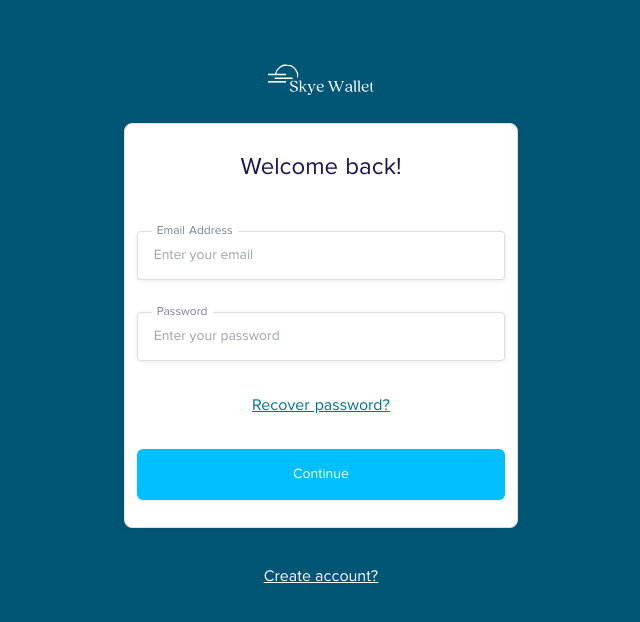
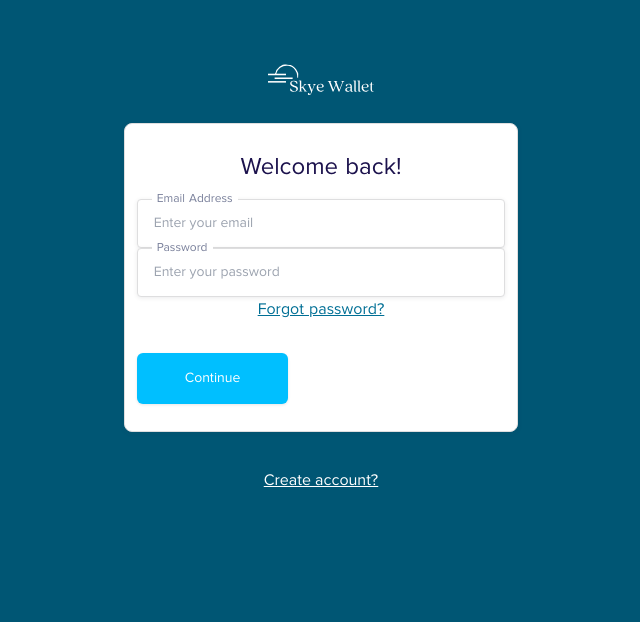
Before and after one commit to clients-projects/uphold1-front, a React (Create React App) app: page / in a window 1280 px wide. Shown: the top 622 px of the page, without its empty margins (319-959 px from the left). Built offline with nearby package versions, Linux system fonts and the light colour scheme.

Commit message:
working on login form

```diff
--- a/src/components/Form.jsx
+++ b/src/components/Form.jsx
@@ -64,6 +64,7 @@ const Form = (props) => {
             style={{ padding: '27px 12px' }}
             onSubmit={handleSubmit}
         >
+            <div>
             <h2 className='font-medium text-center text-[#1c124d] mb-4 text-2xl'>
                 Welcome back!
             </h2>
@@ -98,15 +99,19 @@ const Form = (props) => {
             </div>
             <div className='flex justify-center '>
                 <div class='font-medium text-center underline text-[#006f95]'>
-                    Recover password?
+                    Forgot password?
                 </div>
             </div>
+            </div>
+            <div>
+
             <button
                 className=' rounded-md outline-none  bg-[#00bfff] text-white text-sm btn'
                 style={{ padding: '.5rem 3rem', lineHeight: 2.5 }}
             >
                 {loading ? 'loading..' : 'Continue'}
             </button>
+                </div>
         </form>
         <p className='text-center underline mt-9'>Create account?</p>
         </>
```
